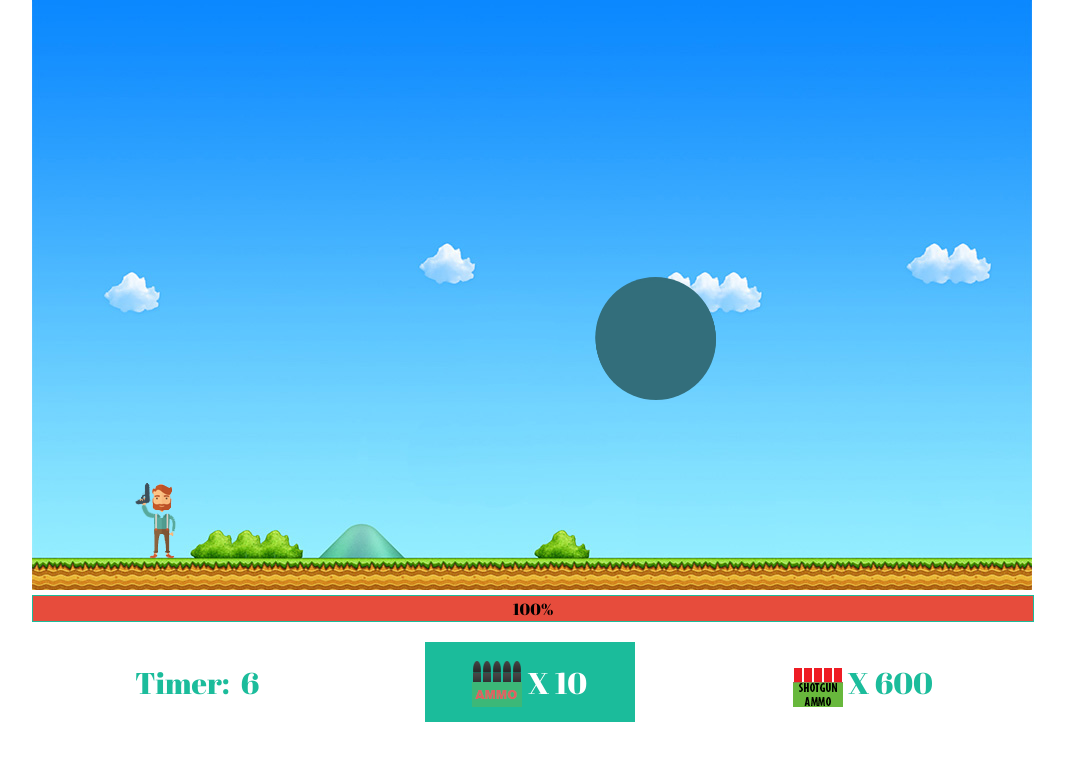
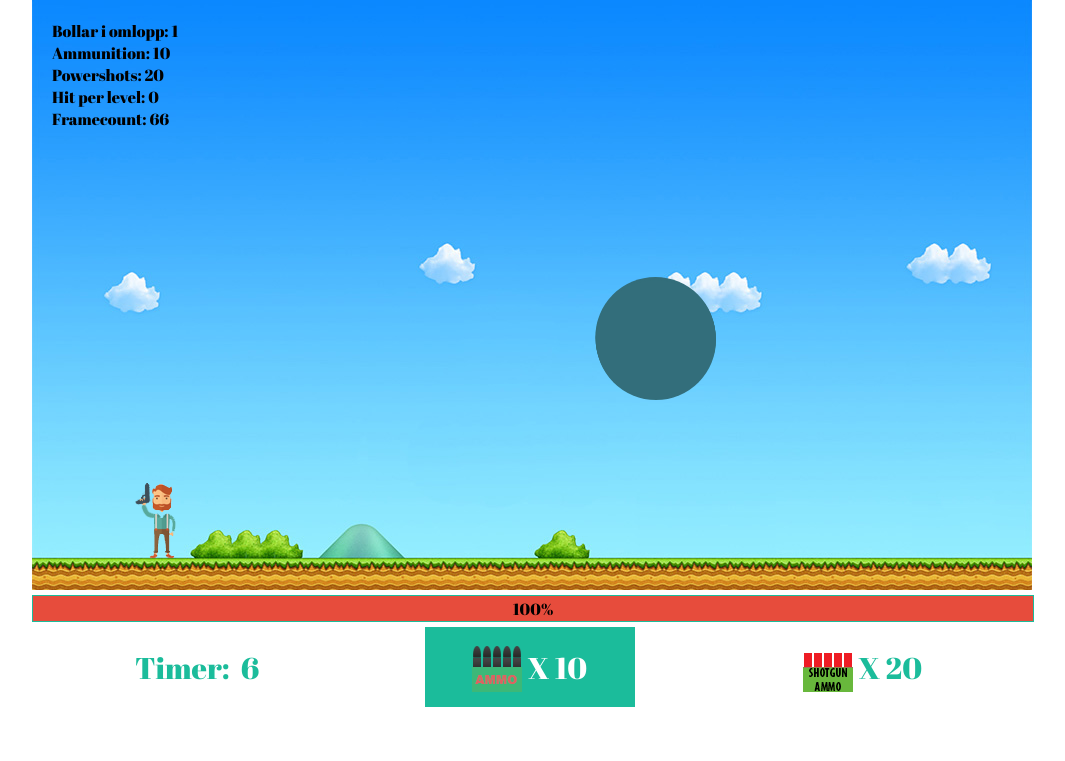
Before and after one commit to lofgrenfredrik/GameProject, a PHP site: page / in a window 1280 px wide. Shown: the top 761 px of the page, without its empty margins (108-1173 px from the left). Run offline with PHP 8.4, Linux system fonts and the light colour scheme.

Commit message:
Fixar merge
Fixar medge som flippat ur bigtime

```diff
--- a/css/style.css
+++ b/css/style.css
@@ -375,7 +375,7 @@ body {
 
 .space {
   width: 100%;
-  height: 20px; }
+  height: 5px; }
 
 .col_3 {
   width: 33%;
@@ -438,8 +438,7 @@ body {
 .left-corner {
   position: absolute;
   top: 20px;
-  left: 160px;
-  display: none; }
+  left: 160px; }
 
 .info {
   display: inline-block;
@@ -459,6 +458,7 @@ body {
   border-radius: 10px; }
 
 p {
+  margin: 20px;
   margin: 20px;
   font-size: 22px;
   color: #fff;
--- a/css/style.scss
+++ b/css/style.scss
@@ -32,7 +32,7 @@ $green: #1BBC9B;
 .space
 {
   width: 100%;
-  height: 20px;
+  height: 5px;
 }
 .col_3
   {
@@ -126,6 +126,7 @@ $green: #1BBC9B;
 
 p{
   margin: 20px;
+  margin: 20px;
   font-size: 22px;
   color: #fff;
   text-align: center; //
--- a/js/main.js
+++ b/js/main.js
@@ -1,67 +1,111 @@
+//Plockar in canvas elementet
 var playField = document.getElementById("playField").getContext("2d");
 playField.font = '30px Arial';
-
-var playfieldHeight = document.getElementById("playField").height;
-var playfieldWidth = document.getElementById("playField").width;
 
 var redColor = "#E74C3C";
 var greenColor = "#1BBC9B";
 
-var specialAmmoSelectColor = document.getElementById("specialAmmoSelectColor"); // Infon nedanför healthbar som säger hur mycket skott man har kvar
-var ammoSelectColor =   document.getElementById("ammoSelectColor"); // Infon nedanför healthbar som säger hur mycket skott man har kvar
+/**
+ * Storleken på canvas
+ */
+var playfieldHeight = document.getElementById("playField").height;
+var playfieldWidth = document.getElementById("playField").width;
 
+/**
+ * Alla element som har med spelinfo containern att göra
+ */
+var levelInfo = document.getElementById('levelInfo');
+var statusTetxt = document.getElementById('statusTetxt');
+var levelCounter = document.getElementById("level");
+var accuracy = document.getElementById("accuracy");
+var totalShotsFired = document.getElementById("totalShotsFired");
+var specialShotsFired = document.getElementById("specialShotsFired");
+var collisionCounter = document.getElementById("collisionCounter");
+var button = document.getElementById('buttonSelector');
+var buttonText = document.getElementById('buttonText');
 
+/**
+ * Alla element som visar statusen på tid / ammo och hälsa
+ */
+var healthBar = document.getElementById("health-bar");
+var healthCounter = document.getElementById("health");
+var timer = document.getElementById("timer");
+var ammoSelect = document.getElementById('ammoSelect');
+var ammoSelectColor = document.getElementById("ammoSelectColor");
+var displayAmmo = document.getElementById("ammo-info");
+var ammoImage = document.getElementById("ammoImage");
+var SpecialAmmoSelect = document.getElementById('SpecialAmmoSelect');
+var powerAmmoImage = document.getElementById("powerAmmoImage");
+var specialAmmoSelectColor = document.getElementById("specialAmmoSelectColor");
+var displayPowerAmmo = document.getElementById("power-ammo-info");
+
+/**
+ * Element för info under utveklingsfasen
+ */
+var ballCounter = document.getElementById("ballCounter");
+var ammoCounter = document.getElementById("ammoCounter");
+var powerShotsCounter = document.getElementById("powerShotsCounter");
+var swag = document.getElementById('swag');
+var frame = document.getElementById("frame");
+
+/**
+ * Variabler med bilder
+ */
+var backGrounds = ["pixelBG2.jpg", "fantasy.png", "forest.png", "desert.png"];
+var playFieldBackground = document.getElementById("playField");
+var shotsFired = document.getElementById("shotsFired");
+var healthImage = document.getElementById("healthImage");
+var shotImage = document.getElementById("shotImage");
+var specialShotImage = document.getElementById("specialShotImage");
+
+/**
+ * Skott Variabler
+ */
 var shotList = {};
 var powerShotList = {};
-var powerShotAvailabe = 600;
-var powerUp = false;
+var powerShotAvailabe = 20;
+var typeOfShot = "pistol";
+var ammoLeft = 10;
 
+/**
+ * Boll variabler
+ */
 var bigBallRadius = 60;
 var mediumBallRadius = 40;
 var smallBallRadius = 20;
+var bouncingBalls = {};
 
-var typeOfShot = "pistol";
-var ammoSelect = document.getElementById('ammoSelect');
-var SpecialAmmoSelect = document.getElementById('SpecialAmmoSelect');
+/**
+ * Boolean variabler
+ */
+var powerUp = false;
 var restart = false;
 var lockPlayer = false;
+var levelComplete = false;
 
 /**
- *
- *  Variabler som ändras när man klarar en bana!
- *
- **/
+ * Variabler som ändras när man klarar en bana!
+ */
 var ballSpeed = 0.2;
 var healthGenerate = 12;
 var ammoGenerate = 11;
 var specialAmmoGenerate = 13;
 var ballSpawnInterval = 10;
 
-
-
-var collisionCounter = document.getElementById("collisionCounter");
-var ammoCounter = document.getElementById("ammoCounter");
-var powerShotsCounter = document.getElementById("powerShotsCounter");
-var displayAmmo = document.getElementById("ammo-info");
-var displayPowerAmmo = document.getElementById("power-ammo-info");
-var ammoLeft = 10;
+/**
+ * Variabler som kontrolerar timing / spawnfrekvens / level
+ */
+var hitPerLevel = 0;
 var time = 0;
-var healthCounter = document.getElementById("health");
 var frameCount = 0;
 var groundHeight = 32; // Höjden på marken i bilden.
-var ballCounter = document.getElementById("ballCounter");
-var accuracy = document.getElementById("accuracy");
-var healthBar = document.getElementById("health-bar");
-var levelCounter = document.getElementById("level");
 var level = 1;
 var j = 0; //variabel för att begränsa hur många bollar som genereras per bana
-var levelInfo = document.getElementById('levelInfo');
-var statusTetxt = document.getElementById('statusTetxt');
-var button = document.getElementById('buttonSelector');
-var buttonText = document.getElementById('buttonText');
-var levelComplete = false;
-var backGrounds = ["pixelBG2.jpg", "fantasy.png", "forest.png", "desert.png"];
-// Sounds ********************
+var strafeX = 260;
+
+/**
+ * Sounds
+ */
 var pop = new Audio();
 //pop.src = "sound/pop.wav";
 var shotSound = new Audio();
@@ -75,29 +119,17 @@ var specialShotSound = new Audio();
 var backgroundSound = new Audio();
 //backgroundSound.src = "sound/retro.mp3";
 
-var playFieldBackground = document.getElementById("playField");
-var shotsFired = document.getElementById("shotsFired");
-var specialShotsFired = document.getElementById("specialShotsFired");
-var totalShotsFired = document.getElementById("totalShotsFired");
-
-var ammoImage = document.getElementById("ammoImage");
-var powerAmmoImage = document.getElementById("powerAmmoImage");
-var healthImage = document.getElementById("healthImage");
-var shotImage = document.getElementById("shotImage");
-var specialShotImage = document.getElementById("specialShotImage");
-
+/**
+ * Döljer element från DOM:et
+ */
 ammoSelect.style.backgroundColor = greenColor;
-// ammoImage.style.display ="none";
 healthImage.style.display ="none";
 shotImage.style.display ="none";
 specialShotImage.style.display ="none";
 
-var hitPerLevel = 0;
-var swag = document.getElementById("swag");
-
-var frame = document.getElementById("frame");
-
-var gameTime = document.getElementById('gameTime');
+/**
+ * Skapar spelaren med dess startvärden
+ */
 var player = new Image();
 player.src = "images/villeSprite4.png";  // WTF?! Varför utgår man från vart html-filen ligger och inte JS filen?
 player.left = false;
@@ -109,9 +141,6 @@ player.PositionValueX = 100;
 player.PositionValueY = playfieldHeight - 75 - groundHeight;
 player.animateX = (player.width) - 25;
 player.animateY = player.height;
-
-var strafeX = 260;
-var bouncingBalls = {};
 
 
 function startGame() {
```
Also changed, not shown: 1 other file.
